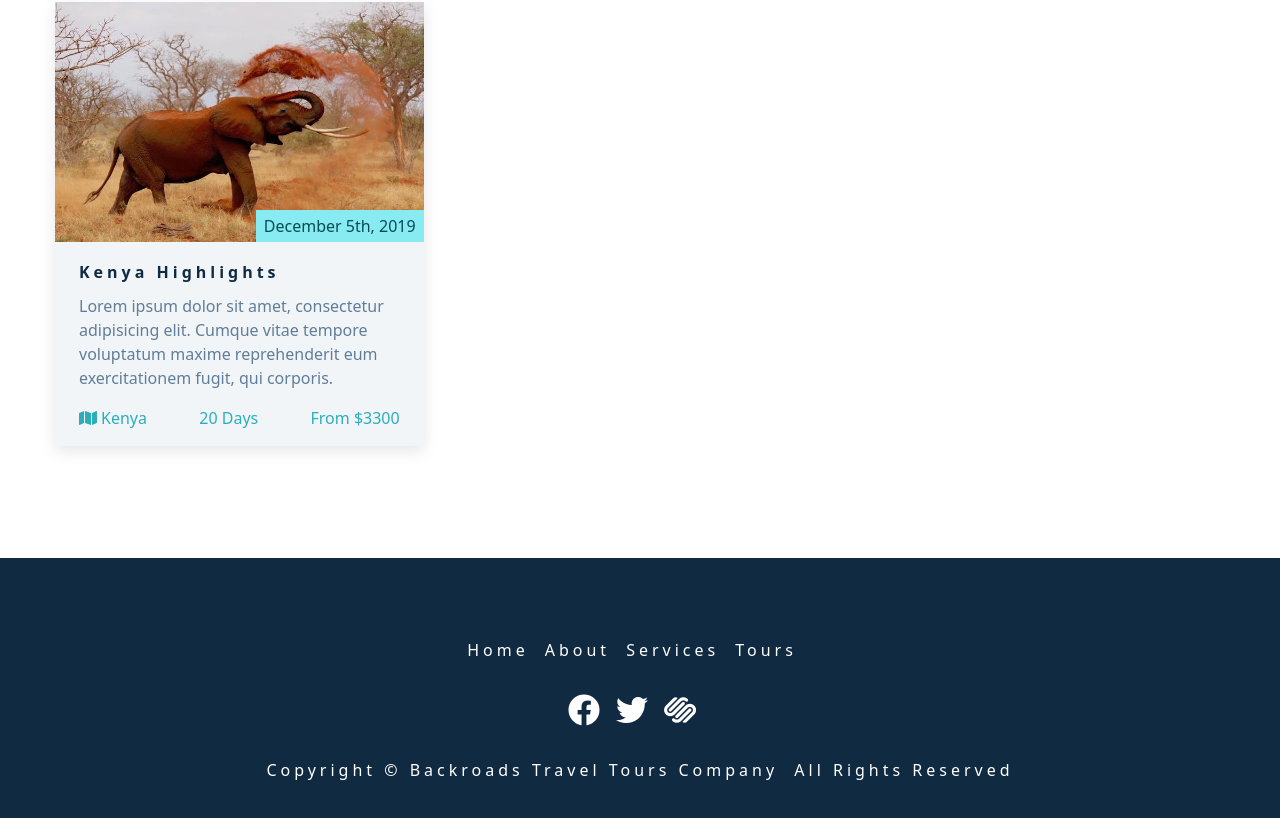
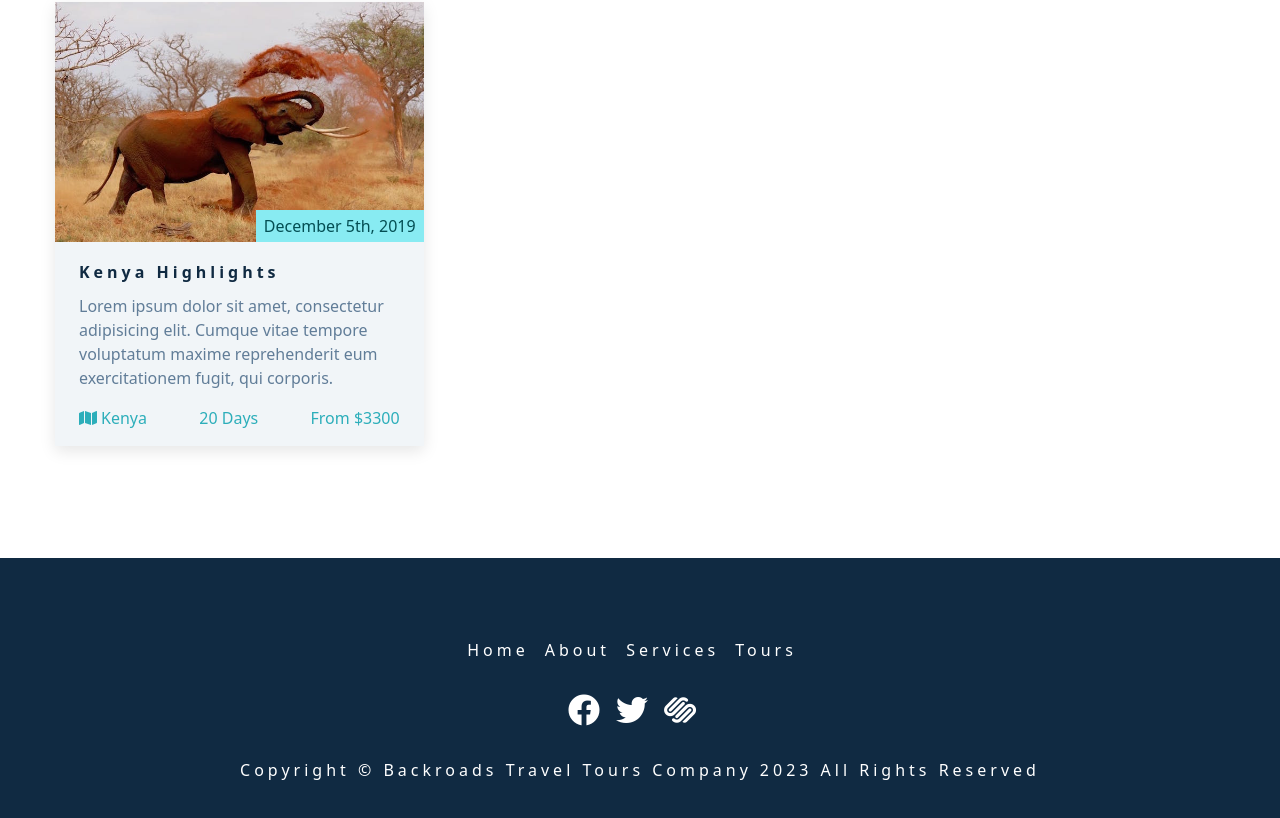
Before and after one commit to Alexinoo/React-udemy, a JavaScript app in the folder 01-backroads-react-app/: page / in a window 1280 px wide. Shown: the part 2561-3379 px from the top of the page. Built offline with nearby package versions, Linux system fonts and the light colour scheme; the HTML template or start-up script is replaced by a standard one.

Commit message:
Backroads React App - Dynamic date

```diff
--- a/01-backroads-react-app/src/components/Footer.js
+++ b/01-backroads-react-app/src/components/Footer.js
@@ -20,7 +20,12 @@ const Footer = () => {
           const { id, href, icon } = link;
           return (
             <li key={id}>
-              <a href={href} target="_blank" className="footer-icon">
+              <a
+                href={href}
+                target="_blank"
+                rel="noreferrer"
+                className="footer-icon"
+              >
                 <i className={icon}></i>
               </a>
             </li>
@@ -29,7 +34,7 @@ const Footer = () => {
       </ul>
       <p className="copyright">
         copyright &copy; Backroads travel tours company
-        <span id="date"></span> all rights reserved
+        <span id="date">{new Date().getFullYear()}</span> all rights reserved
       </p>
     </footer>
   );
```
